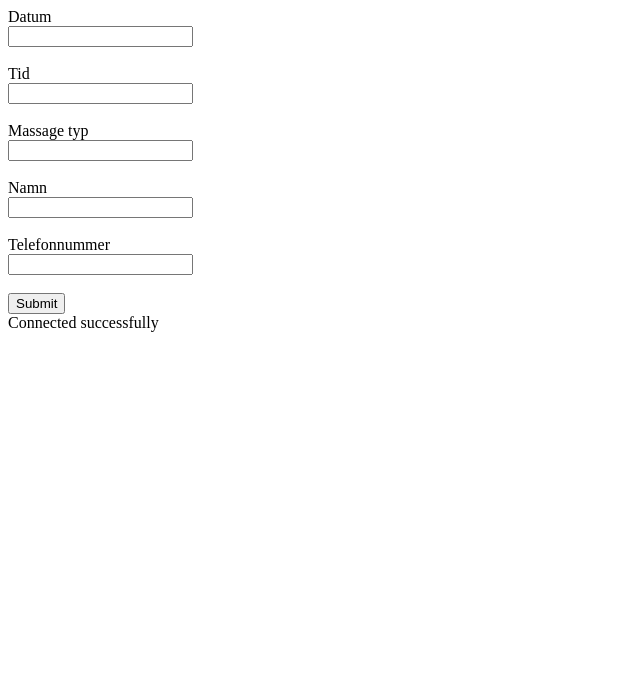
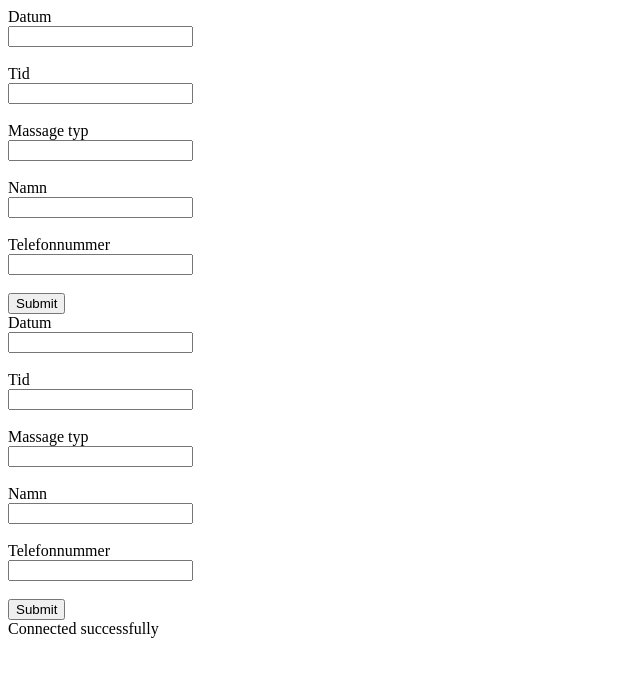
Before and after one commit to JoelHolmberg05/Tidsbokning, a PHP site: page /form.php in a window 1280 px wide. Shown: the top 677 px of the page, without its empty margins (0-640 px from the left). Run offline with PHP 8.4, Linux system fonts and the light colour scheme.

Commit message:
did smth i think

```diff
--- a/form.php
+++ b/form.php
@@ -5,10 +5,34 @@
     <meta http-equiv="X-UA-Compatible" content="IE=edge">
     <meta name="viewport" content="width=device-width, initial-scale=1.0">
     <link rel="stylesheet" href="css/styles.css">
-    <title>Tidsbokning</title>
+    <title>Document</title>
 </head>
 <body>
+
 <div>
+    <form method="post" action="index2.php">
+
+        <label for="Date">Datum</label><br>
+        <input type="text" id="Date" name="Date"><br><br>
+
+        <label for="Time">Tid</label><br>
+        <input type="text" id="Time" name="Time"><br><br>
+
+        <label for="MassageType">Massage typ</label><br>
+        <input type="text" id="MassageType" name="MassageType"><br><br>
+
+        <label for="Name">Namn</label><br>
+        <input type="text" id="Name" name="Name"><br><br>
+
+        <label for="PhoneNmr">Telefonnummer</label><br>
+        <input type="text" id="PhoneNmr" name="PhoneNmr"><br><br>
+
+
+        <input type="submit" name="submitbtn" id="submitbtn" value="Submit">
+    </form>
+</div>
+</body>
+</html>
 
     <form method="post" action="index2.php">
         <label for="Date">Datum</label><br>
@@ -31,9 +55,6 @@
 </form>
 </div>
 
-</body>
-</html>
-
 
 <?php
     include 'includes/config.php';
```
